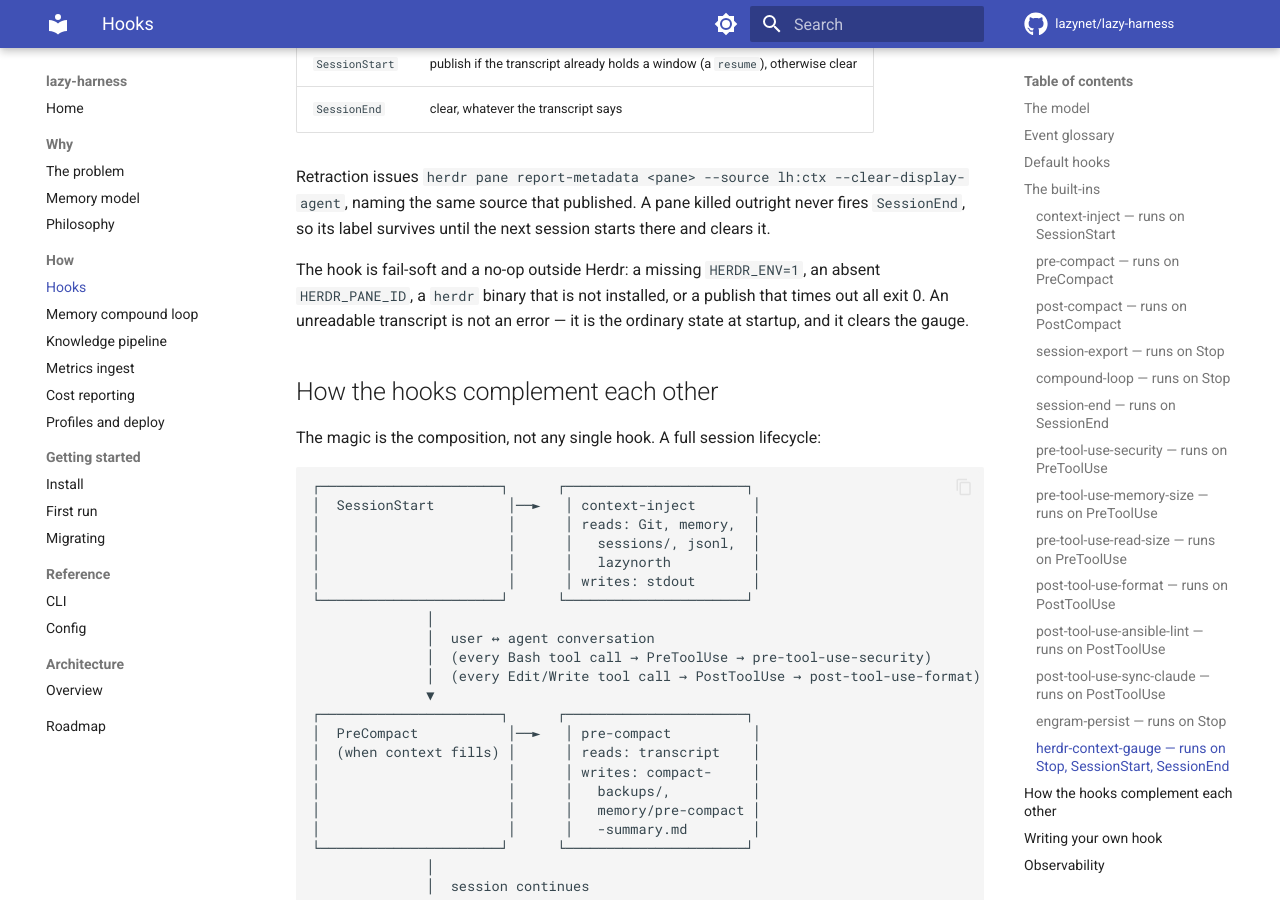
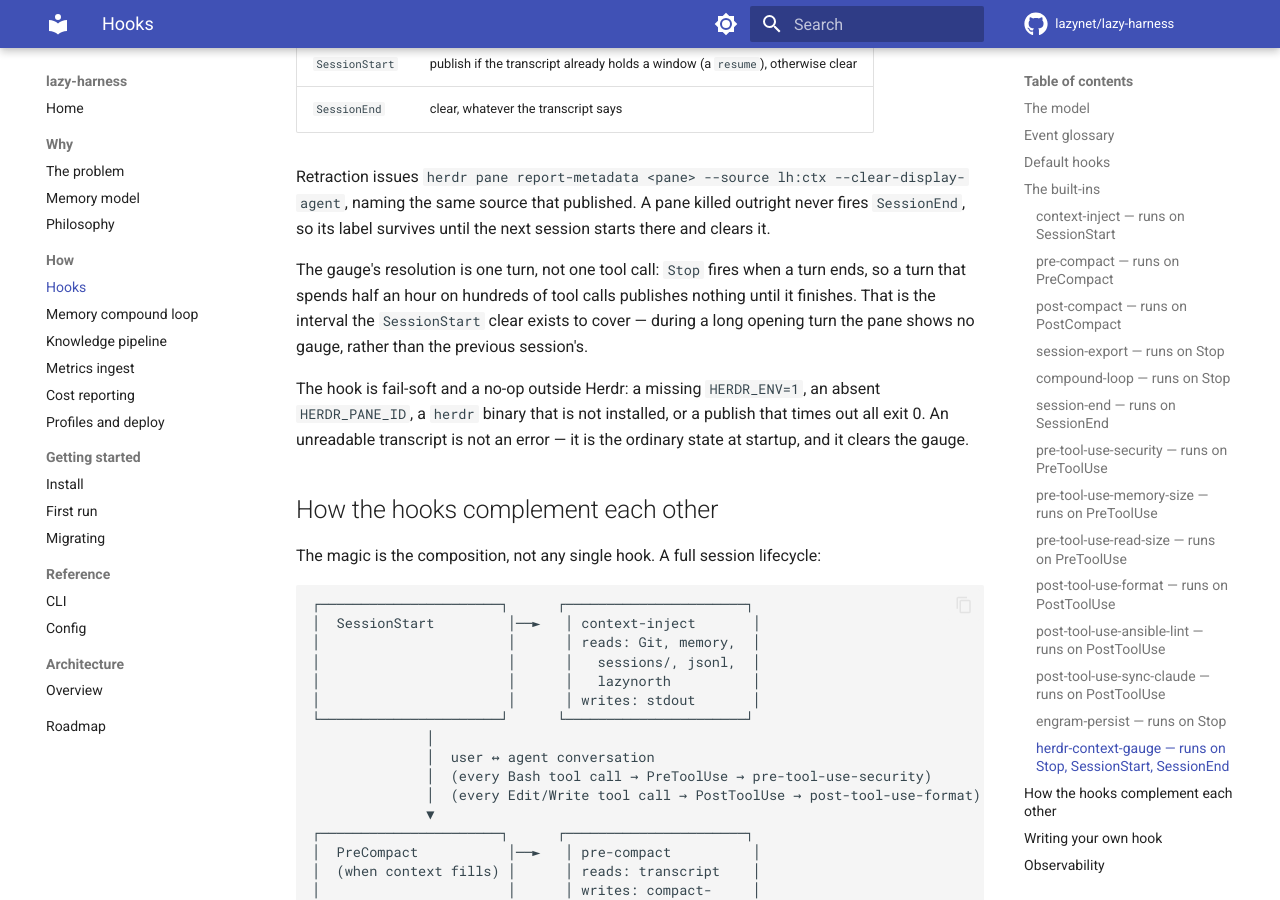
Before and after one commit to lazynet/lazy-harness, an MkDocs documentation site: the page built from docs/how/hooks.md, in a window 1280 px wide and 900 px high, scrolled down 15928 px. Built offline with MkDocs 1.6.1 and Material for MkDocs 9.7.7, drawn with Linux system fonts in a browser that asks for light colours; comment, search, counter and statistics services are not loaded.

Commit message:
docs: note the gauge refreshes once per turn, not per tool call

```diff
--- a/docs/how/hooks.md
+++ b/docs/how/hooks.md
@@ -453,6 +453,11 @@ Retraction issues `herdr pane report-metadata <pane> --source lh:ctx
 never fires `SessionEnd`, so its label survives until the next session starts there and
 clears it.
 
+The gauge's resolution is one turn, not one tool call: `Stop` fires when a turn ends, so
+a turn that spends half an hour on hundreds of tool calls publishes nothing until it
+finishes. That is the interval the `SessionStart` clear exists to cover — during a long
+opening turn the pane shows no gauge, rather than the previous session's.
+
 The hook is fail-soft and a no-op outside Herdr: a missing `HERDR_ENV=1`, an absent
 `HERDR_PANE_ID`, a `herdr` binary that is not installed, or a publish that times out all
 exit 0. An unreadable transcript is not an error — it is the ordinary state at startup,
```
